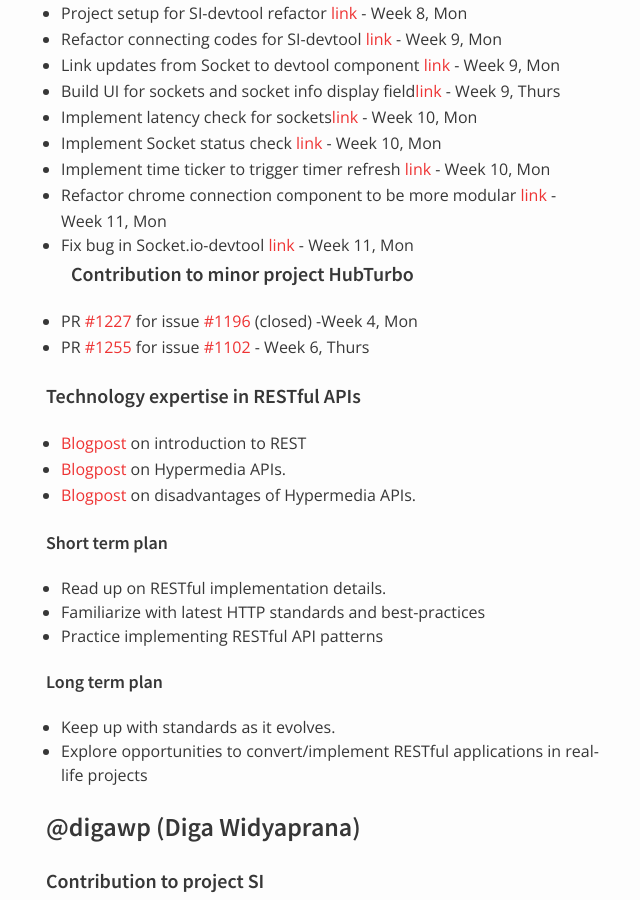
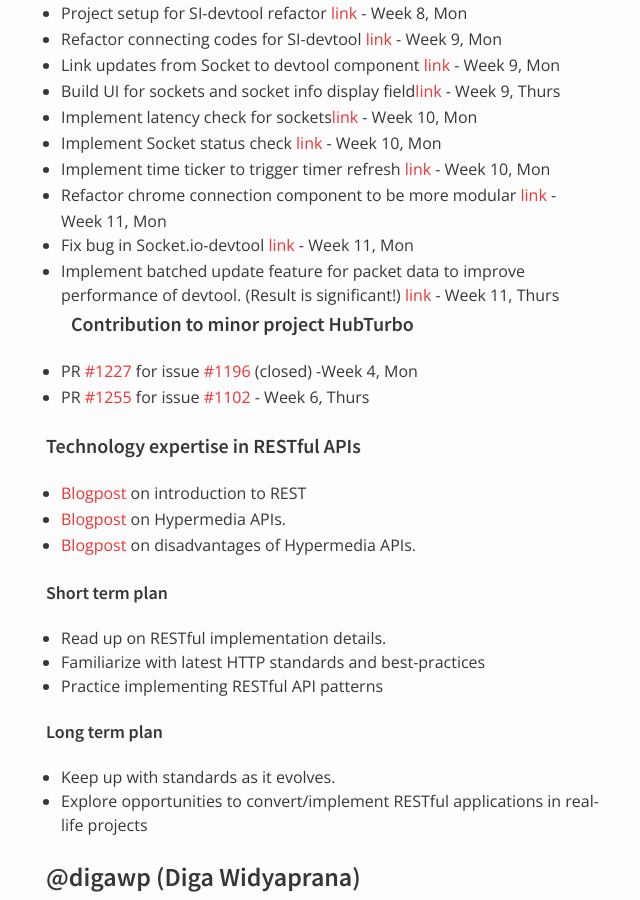
Before and after one commit to nus-oss/cs3281-AY1516S2-website, a Jekyll site: the page built from teams/socketio.md, in a window 1280 px wide and 900 px high, scrolled down 12138 px. Shown: the whole window, without its empty margins (324-964 px from the left). Built offline with Jekyll 4.4.1, drawn with Linux system fonts in a browser that asks for light colours.

Commit message:
update contribs

```diff
--- a/teams/socketio.md
+++ b/teams/socketio.md
@@ -350,6 +350,7 @@ Notes:
 * Implement time ticker to trigger timer refresh [link](https://github.com/nus-fboa2016-si/socketio-devtool/commit/98017f7e6a1b1085c17b3a539fde353f95ed9ba5) - Week 10, Mon
 * Refactor chrome connection component to be more modular [link](https://github.com/nus-fboa2016-si/socketio-devtool/commit/7207789de98cd835ac36f84dc95c19c0188ef159) - Week 11, Mon
 * Fix bug in Socket.io-devtool [link](https://github.com/nus-fboa2016-si/socketio-devtool/commit/c0c771488bef576f02f14158319762a21b6326b5) - Week 11, Mon
+* Implement batched update feature for packet data to improve performance of devtool. (Result is significant!) [link](https://github.com/nus-fboa2016-si/socketio-devtool/commit/437c012c946ee68adf1eec4ba25758e5059b72de) - Week 11, Thurs
 #### Contribution to minor project HubTurbo
 * PR [#1227](https://github.com/HubTurbo/HubTurbo/pull/1227) for issue [#1196](https://github.com/HubTurbo/HubTurbo/issues/1196) (closed) -Week 4, Mon
 * PR [#1255](https://github.com/HubTurbo/HubTurbo/pull/1255) for issue [#1102](https://github.com/HubTurbo/HubTurbo/issues/1102) - Week 6, Thurs
```
